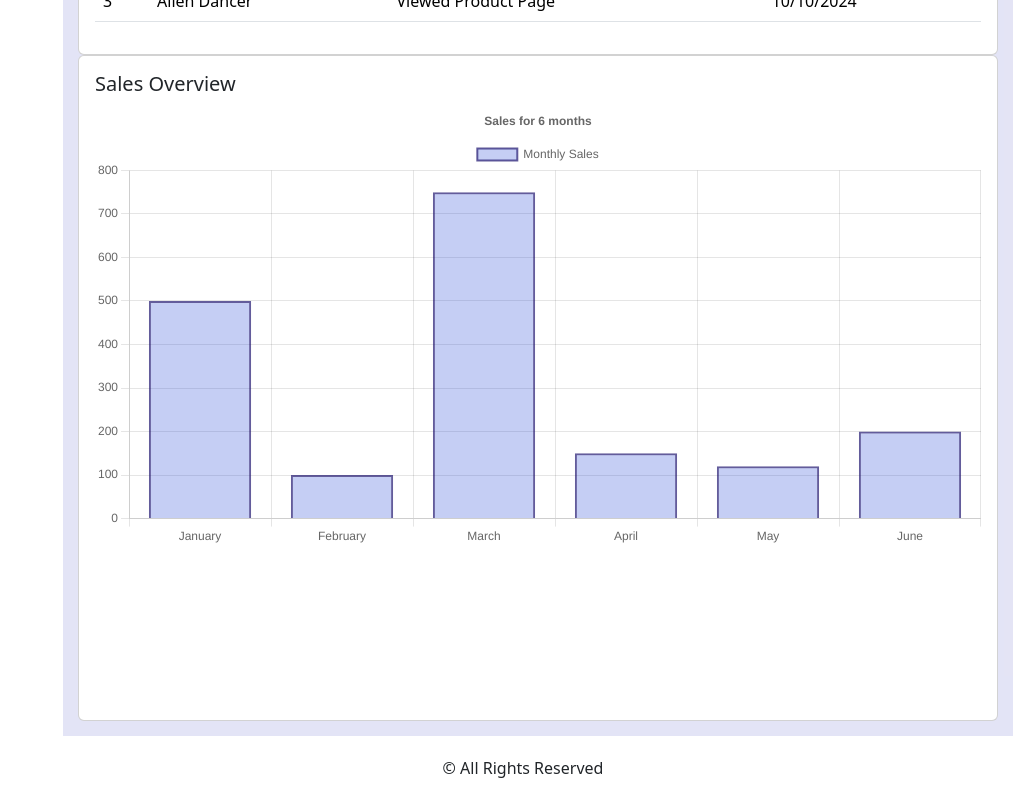
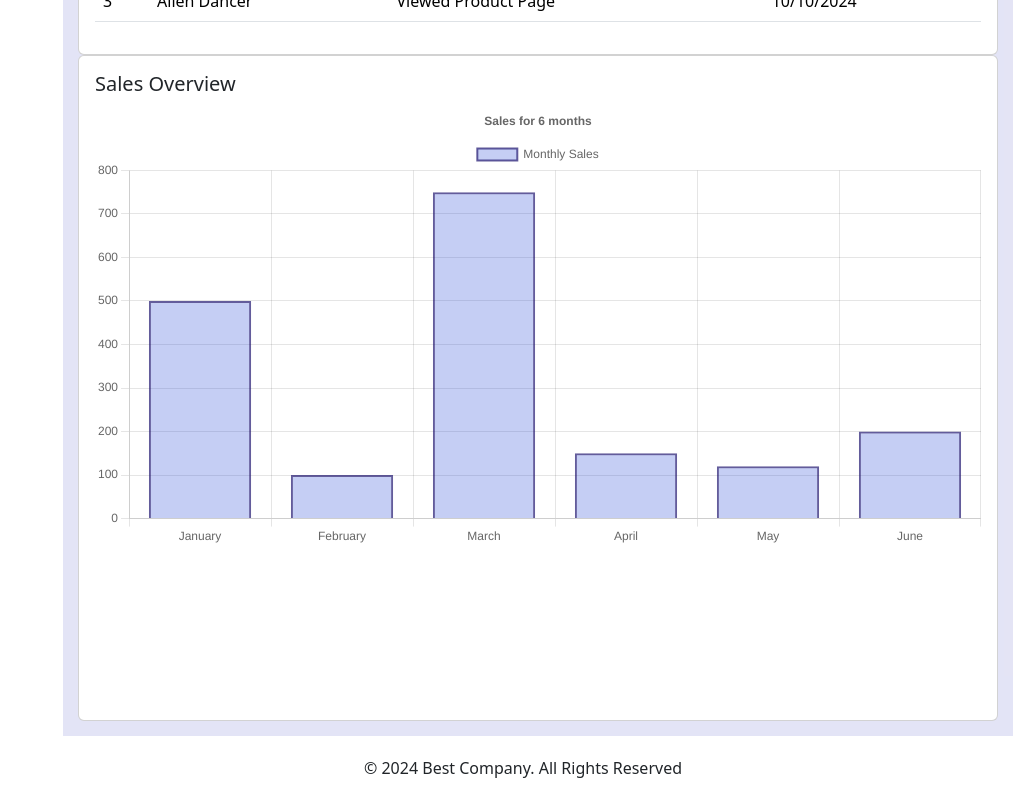
Before and after one commit to Farhamkh/homework-farham, a React (Create React App) app: page / in a window 1280 px wide. Shown: the part 849-1649 px from the top of the page, without its empty margins (267-1280 px from the left). Built offline with nearby package versions, Linux system fonts and the light colour scheme.

Commit message:
Added Date to footer

```diff
--- a/src/App.js
+++ b/src/App.js
@@ -157,7 +157,7 @@ const chartData = {
 
       </div>
       <footer style={{textAlign: 'center'}}>
-        <p style={{padding:'20px'}}> &copy; All Rights Reserved</p>
+        <p style={{padding:'20px'}}> &copy; {new Date().getFullYear()} Best Company. All Rights Reserved</p>
       </footer>
       </div>
 
```
